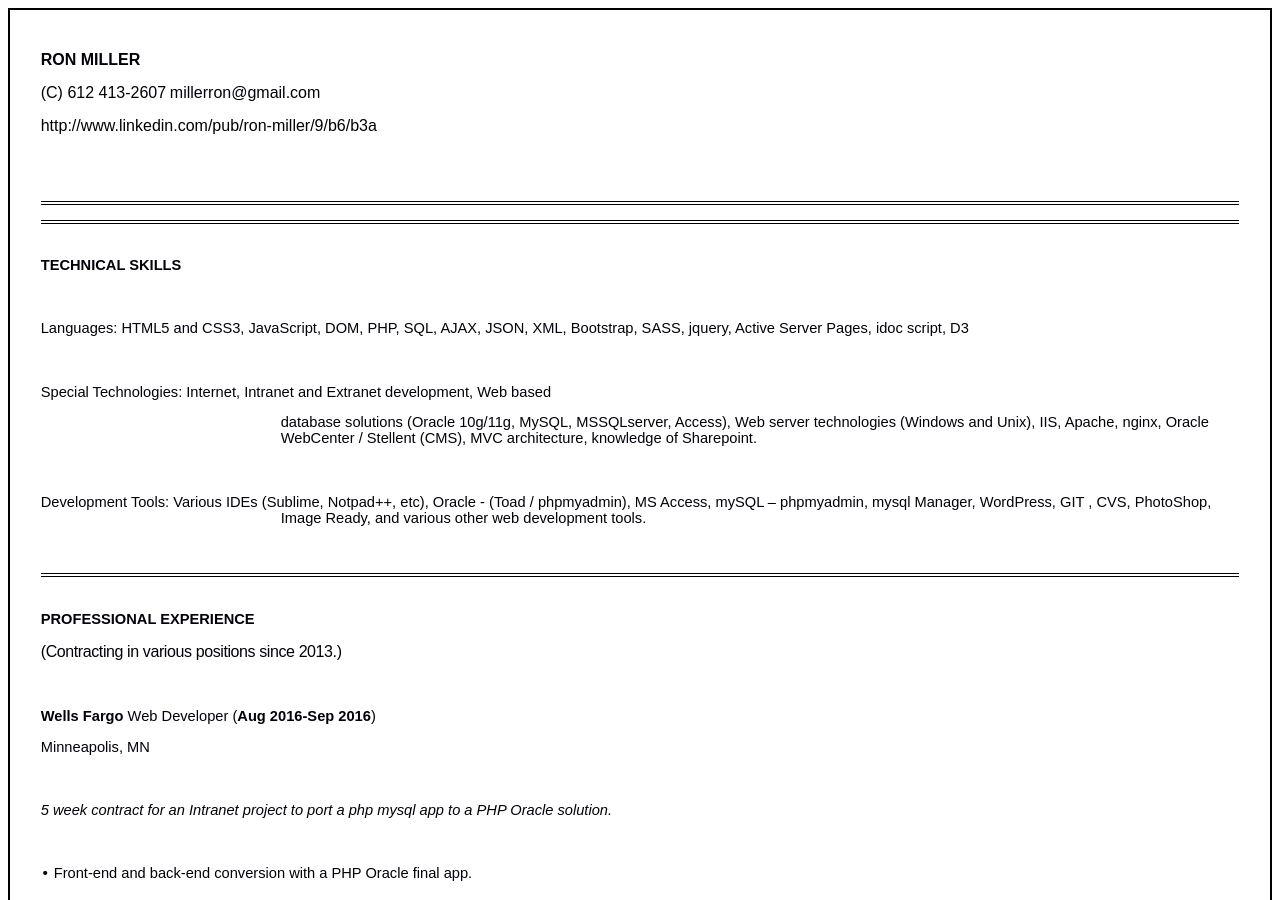
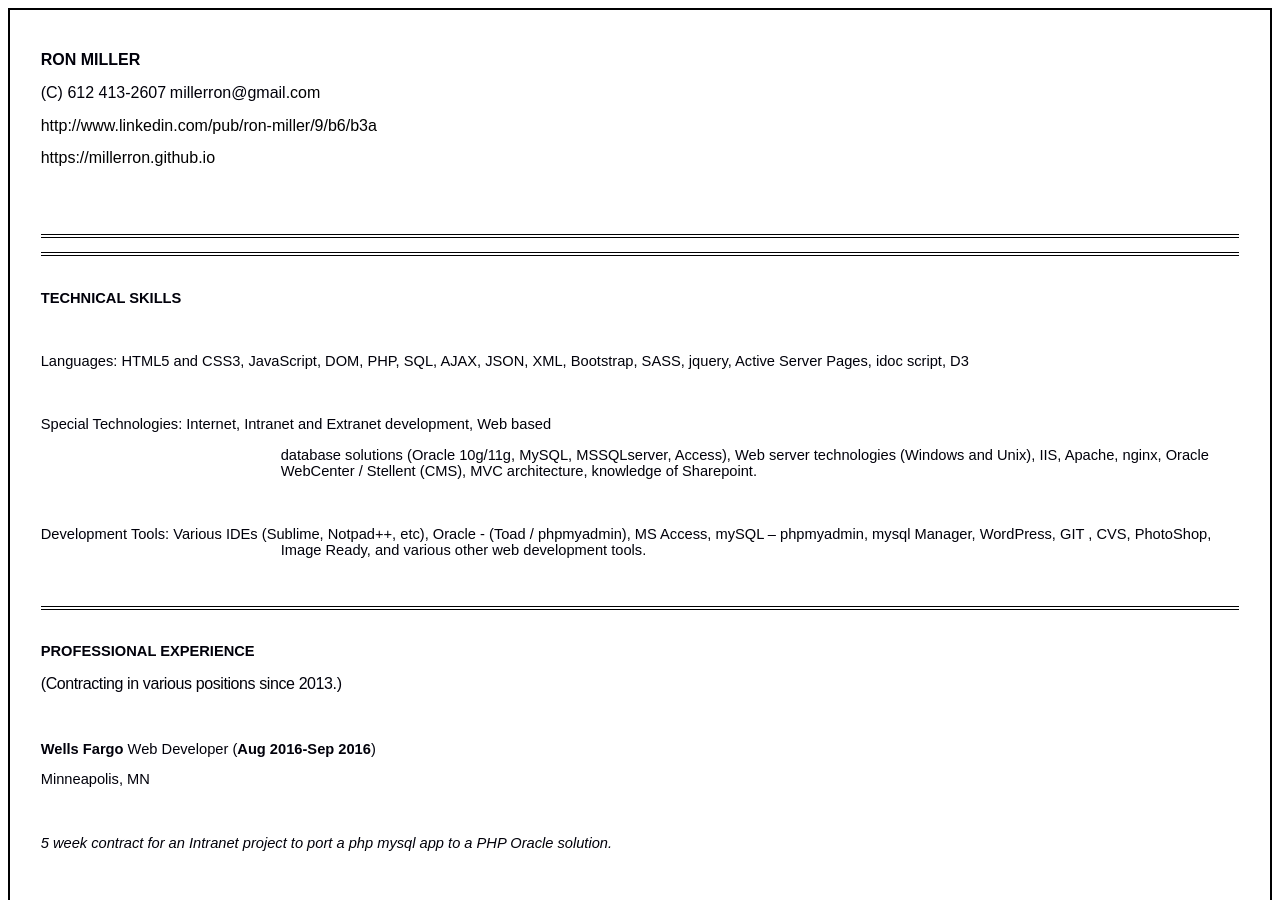
Before and after one commit to millerron/millerron.github.io, a Jekyll site: the page cv/index.html, which Jekyll copies as it is, in a window 1280 px wide and 900 px high. Built offline with Jekyll 4.4.1, drawn with Linux system fonts in a browser that asks for light colours.

Commit message:
Update index.html

```diff
--- a/cv/index.html
+++ b/cv/index.html
@@ -31,6 +31,7 @@ Miller</b></font></span></font></font></p>
 612 413-2607</font><font face="Arial, serif"><font size="2" style="font-size: 10pt">
 </font></font><font face="Arial, serif">millerron@gmail</font><a href="mailto:ronlemonz@yahoo.com"><font face="Arial, serif">.com</font></a></font></font></p>
 <p class="western" align="center" style="border: none; padding: 0in"><font face="Times New Roman, serif"><font size="3" style="font-size: 12pt"><a href="http://www.linkedin.com/pub/ron-miller/9/b6/b3a"><font face="Arial, serif">http://www.linkedin.com/pub/ron-miller/9/b6/b3a</font></a></font></font></p>
+<p class="western" align="center" style="border: none; padding: 0in"><font face="Times New Roman, serif"><font size="3" style="font-size: 12pt"><a href="https://millerron.github.io"><font face="Arial, serif">https://millerron.github.io</font></a></font></font></p>
 <p class="western" style="border: none; padding: 0in"><br/>
 
 </p>
```
